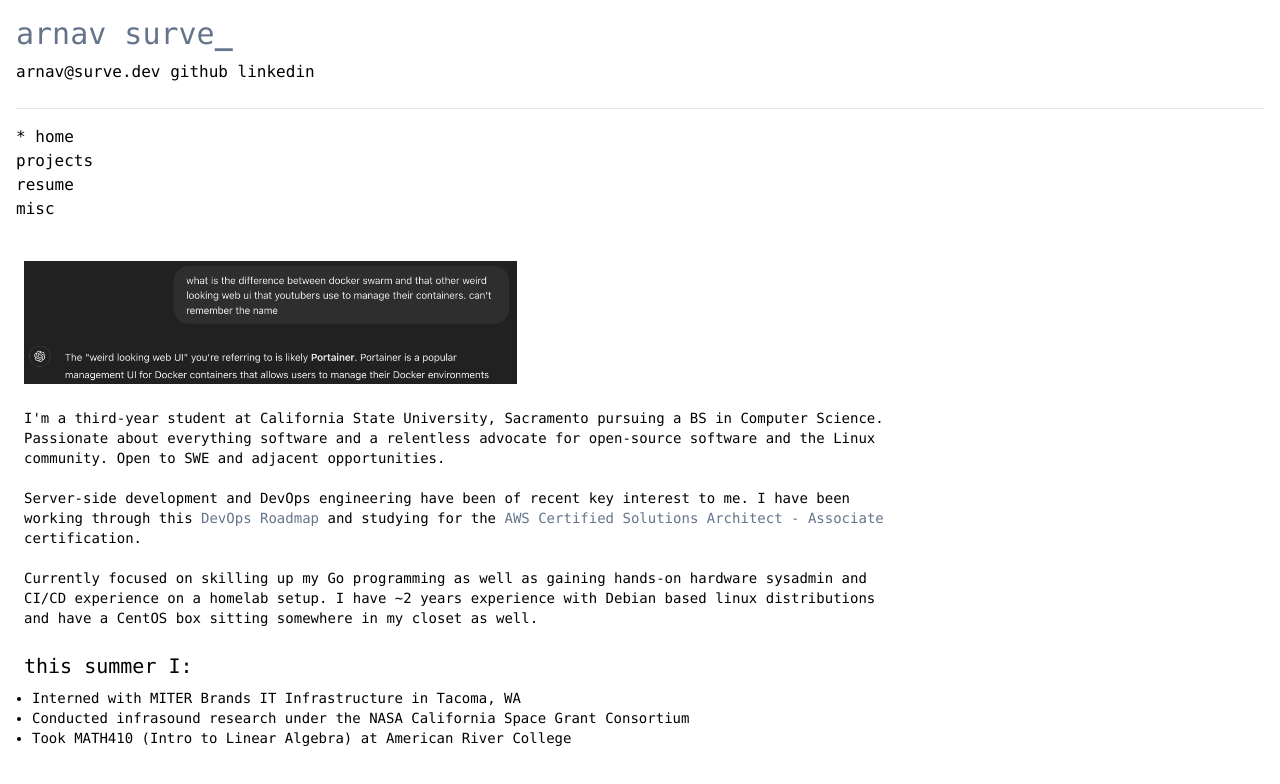
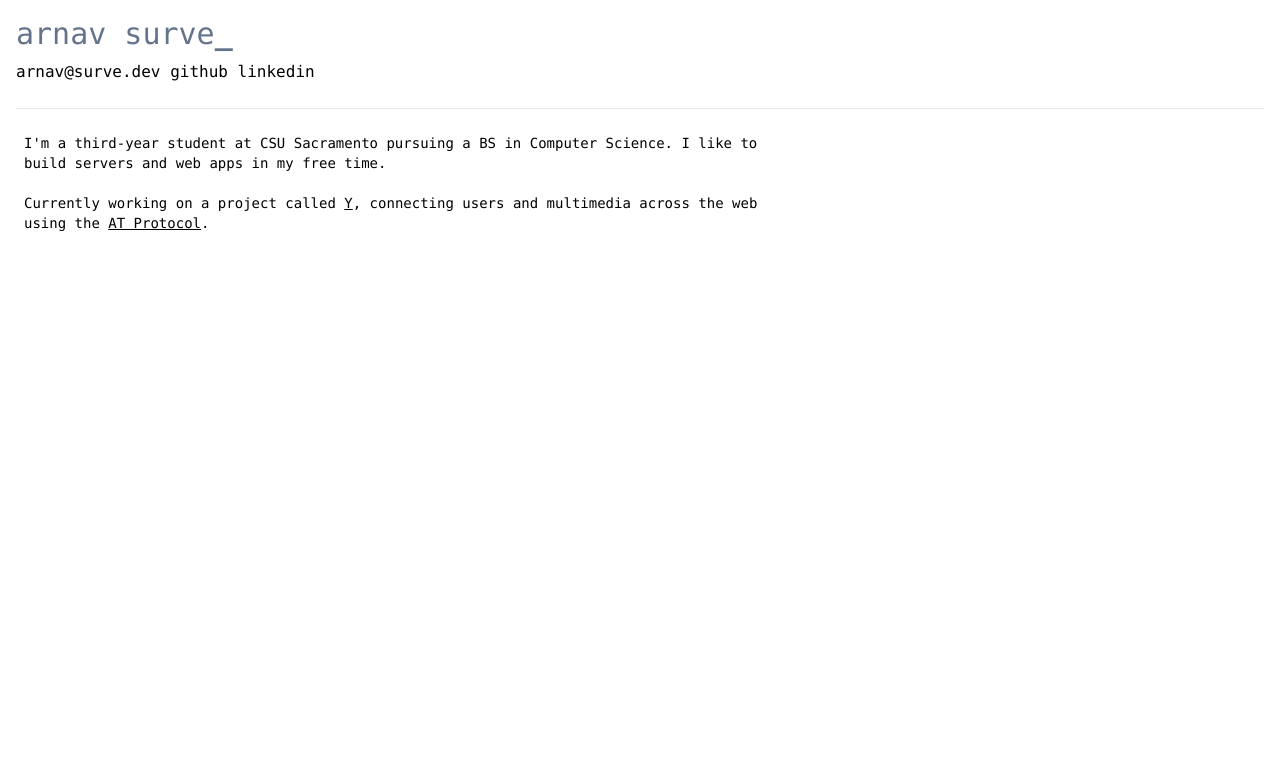
Before and after one commit to arnavsurve/website, a SvelteKit app: page / in a window 1280 px wide. Shown: the top 784 px of the page. Built offline with nearby package versions, Linux system fonts and the light colour scheme.

Commit message:
nonchalant now

```diff
--- a/src/components/Header.svelte
+++ b/src/components/Header.svelte
@@ -31,7 +31,7 @@
 </div>
 
 <hr class="mx-4" />
-<Navbar />
+<!-- <Navbar /> -->
 
 <style>
 	@keyframes blink {
--- a/src/routes/+page.svelte
+++ b/src/routes/+page.svelte
@@ -8,38 +8,29 @@
 
 <div class="m-4 font-mono sm:flex md:flex lg:flex justify-between">
 	<div class="m-2">
-		<div class="xs:w-1/2 sm:w-3/5 lg:w-1/2 xl:w-2/5 2xl:w-2/6">
-			<img src="/portainer.png" alt="tinyboxes" class="" />
-		</div>
-
-		<br />
+		<!-- <div class="xs:w-1/2 sm:w-3/5 lg:w-1/2 xl:w-2/5 2xl:w-2/6"> -->
+		<!-- 	<img src="/humor.jpeg" alt="tinyboxes" class="" /> -->
+		<!-- </div> -->
+		<!---->
+		<!-- <br /> -->
 
 		<Prose>
-			I'm a third-year student at California State University, Sacramento pursuing a BS in Computer
-			Science. Passionate about everything software and a relentless advocate for open-source
-			software and the Linux community. Open to SWE and adjacent opportunities.
+			I'm a third-year student at CSU Sacramento pursuing a BS in Computer
+			Science. I like to build servers and web apps in my free time.
 			<br /><br />
-			Server-side development and DevOps engineering have been of recent key interest to me. I have been working
-			through this <StyleLink url="https://roadmap.sh/devops">DevOps Roadmap</StyleLink> and studying
-			for the
-			<StyleLink url="https://aws.amazon.com/certification/certified-solutions-architect-associate/"
-				>AWS Certified Solutions Architect - Associate</StyleLink
-			> certification.
+			Currently working on a project called <a href="https://github.com/EaRu723/ynot.lol-web" class="underline">Y</a>, connecting users and multimedia across the web using the <a href="https://atproto.com/" class="underline">AT Protocol</a>.
 			<br /><br />
-			Currently focused on skilling up my Go programming as well as gaining
-			hands-on hardware sysadmin and CI/CD experience on a homelab setup.
-			I have ~2 years experience with Debian based linux distributions and have a CentOS box sitting somewhere in my closet as well.
 		</Prose>
 
 		<br />
 
-		<div class="font-mono">
-			<h1 class="text-xl">this summer I:</h1>
-			<ul class="text-sm list-disc p-2">
-				<li>Interned with MITER Brands IT Infrastructure in Tacoma, WA</li>
-				<li>Conducted infrasound research under the NASA California Space Grant Consortium</li>
-				<li>Took MATH410 (Intro to Linear Algebra) at American River College</li>
-			</ul>
-		</div>
+		<!-- <div class="font-mono"> -->
+		<!-- 	<h1 class="text-xl">this summer I:</h1> -->
+		<!-- 	<ul class="text-sm list-disc p-2"> -->
+		<!-- 		<li>Interned with MITER Brands IT Infrastructure in Tacoma, WA</li> -->
+		<!-- 		<li>Conducted infrasound research under the NASA California Space Grant Consortium</li> -->
+		<!-- 		<li>Took MATH410 (Intro to Linear Algebra) at American River College</li> -->
+		<!-- 	</ul> -->
+		<!-- </div> -->
 	</div>
 </div>
```
Also changed, not shown: static/humor.jpeg (added).
